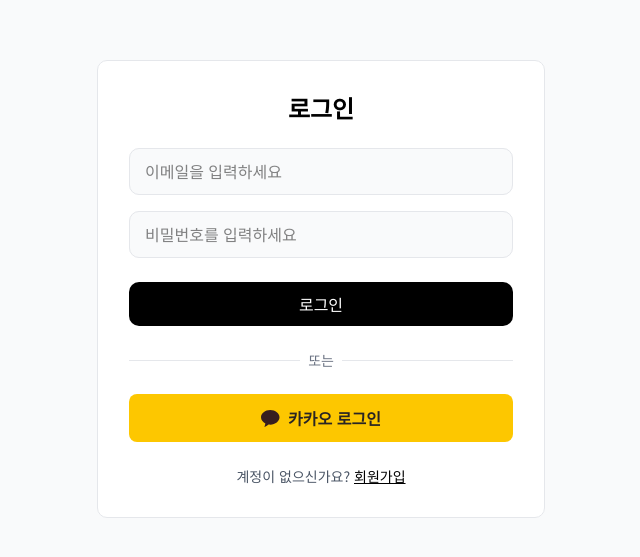
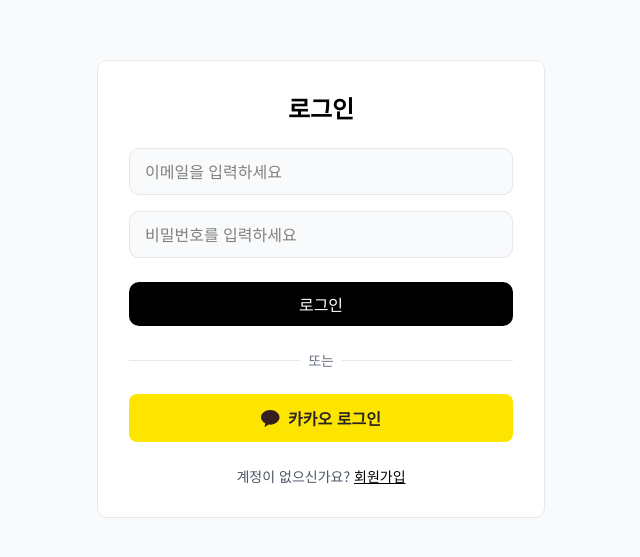
Before and after one commit to Leets-Official/8th-FE-Zero100, a React (Vite) app: page /login in a window 1280 px wide. Shown: the part 111-668 px from the top of the page, without its empty margins (319-959 px from the left). Built offline with nearby package versions, Linux system fonts and the light colour scheme.

Commit message:
fix: 카카오 로그인 버튼 배경색을 피그마 디자인 시안에 맞게 수정

```diff
--- a/src/pages/auth/LoginPage.jsx
+++ b/src/pages/auth/LoginPage.jsx
@@ -30,7 +30,7 @@ function LoginPage() {
 
       <button
         type="button"
-        className="flex h-12 w-full cursor-pointer items-center justify-center gap-2 rounded-lg bg-yellow-400 py-3 text-base leading-6 font-bold text-stone-800"
+        className="flex h-12 w-full cursor-pointer items-center justify-center gap-2 rounded-lg bg-[#FEE500] py-3 text-base leading-6 font-bold text-stone-800"
       >
         <KakaoIcon />
         카카오 로그인
```
